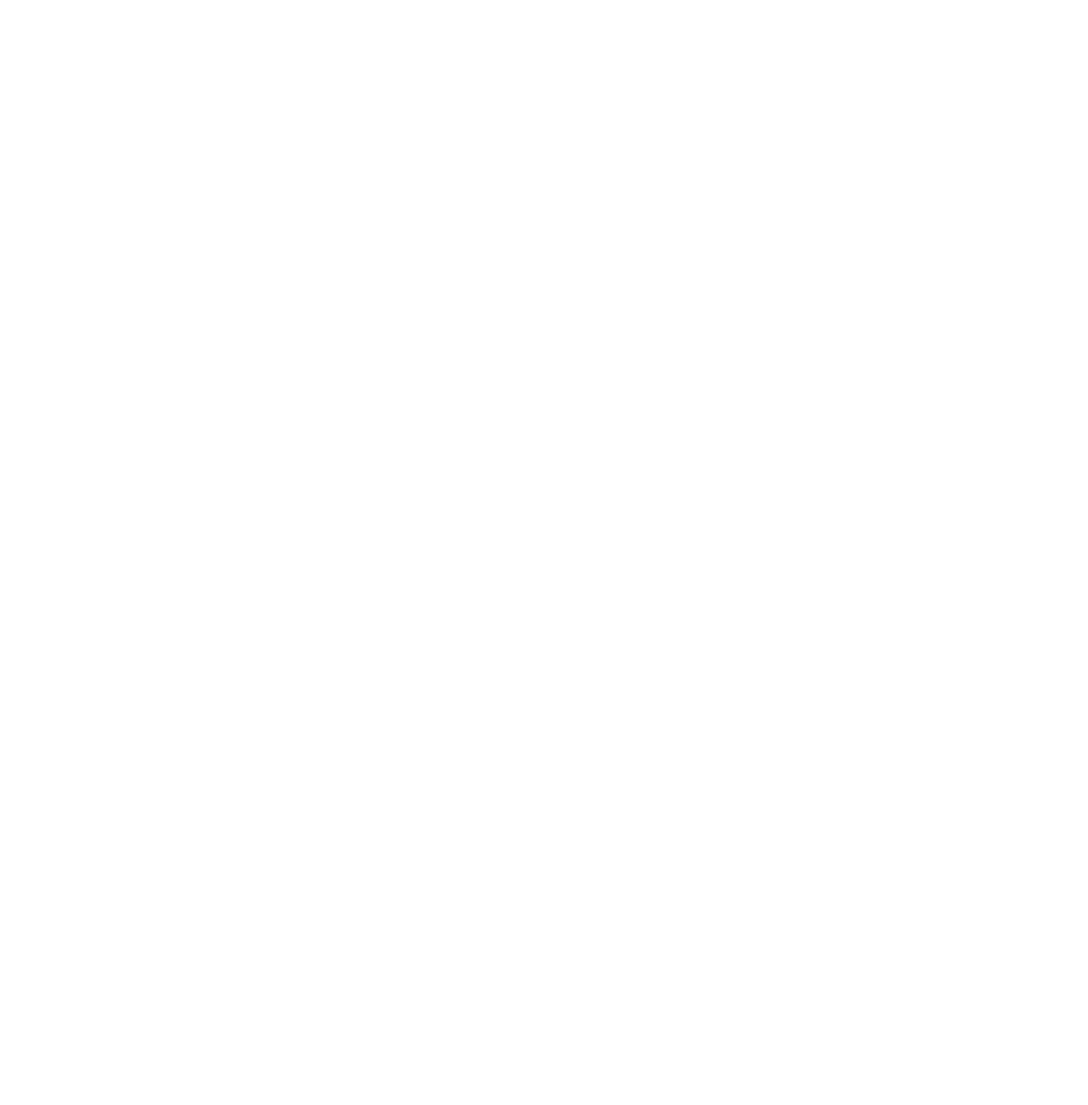
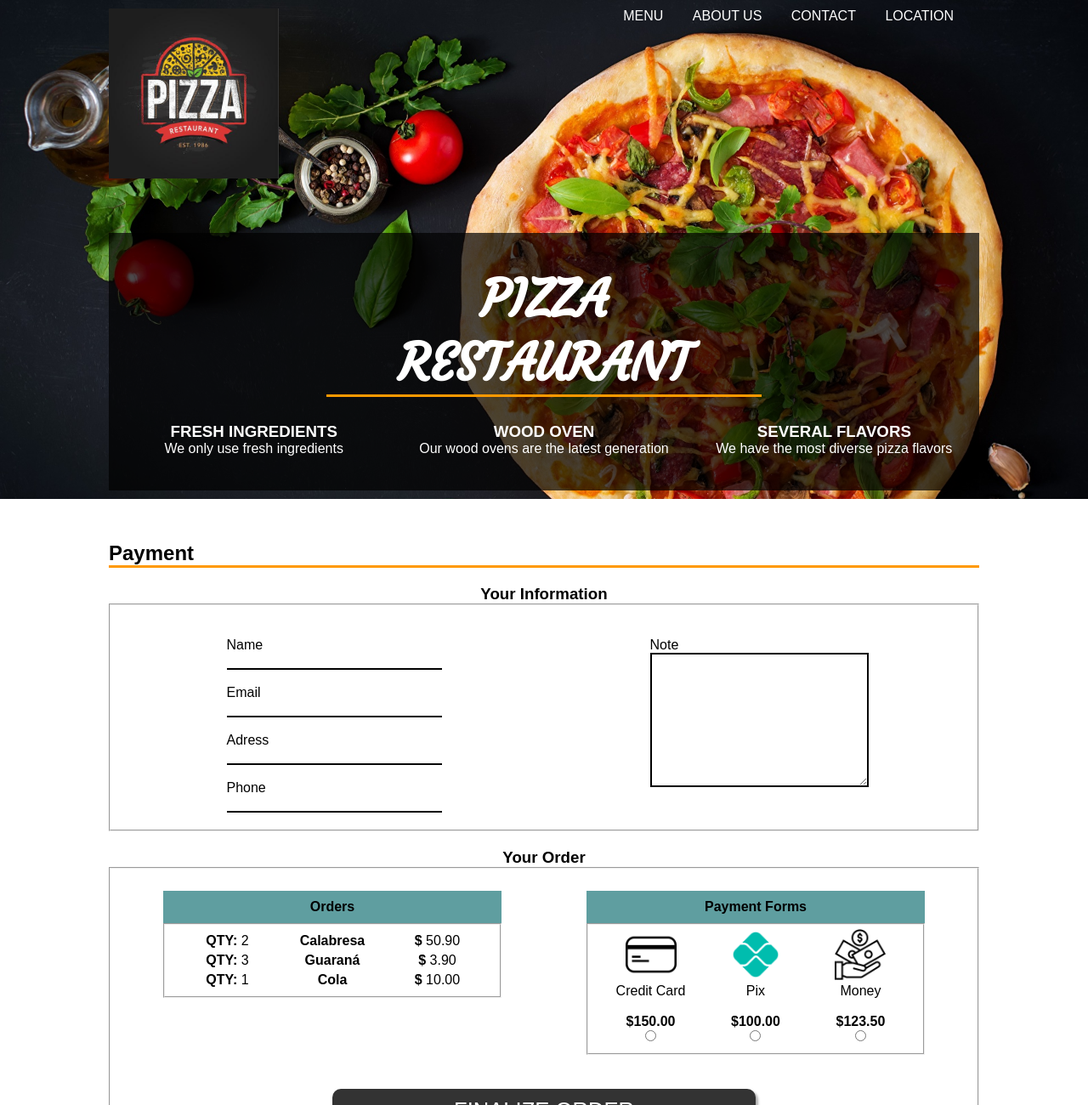
Before and after one commit to naovaipq/naovaipq.github.io, a plain HTML site: page cardapio/pages/payment.html in a window 1280 px wide. Shown: the top 1300 px of the page at 85% size. Before the commit the page ends 800 px from the top, so only its background shows below. Drawn offline with Linux system fonts and the light colour scheme.

Commit message:
adicionando page de pagamento e correções

```diff
--- a/cardapio/css/style-payment.css
+++ b/cardapio/css/style-payment.css
@@ -0,0 +1,254 @@
+* {
+    margin: 0;
+}
+
+body, html {
+    height: 100%;
+}
+
+body{
+    margin: 0px;
+    font-family: sans-serif;
+}
+
+/*container banner*/
+.container-banner{
+    background-image: url(../imgs/banner/banner-header.jpg);
+    background-repeat: no-repeat;
+    background-size: cover;
+    padding: 10px 10% 10px 10%;
+}
+
+.nav-header {
+    color: white;
+    display: flex;
+    align-items: top;
+    width: 100%;
+}
+
+.nav-img {
+    width: 50%;
+}
+
+#logo-h {
+    height: 200px;
+    width: 200px;
+}
+
+.nav-menu-h {
+    width: 50%;
+    text-align: right;
+}
+
+#menu-h a{
+    text-decoration: none;
+    color: #FFF;
+}
+
+#menu-h {
+    list-style-type: none;
+    padding: 0;
+    margin-right: 0px;
+}
+
+#menu-h li{
+    display: inline;
+    margin-right: 30px;
+}
+
+.title-infos {
+    margin-top: 60px;
+    color: white;
+    background-color: rgba(0, 0, 0, 0.70);
+    padding: 40px 0;
+}
+
+#title {
+    margin-left: 25%;
+    margin-right: 25%;
+    border-bottom: 3px solid rgb(255, 153, 0);
+}
+
+h1 {
+    text-align: center;
+    font-family: 'Courgette', cursive;
+    font-size: 60px;
+    margin: 0;
+}
+
+.infos-content {
+    display: flex;
+    margin-top: 30px;
+}
+.infos {
+    width: 33.333%;
+    text-align: center;
+}
+
+/*container-payment*/
+.container-payment {
+    margin: 50px 10%;
+}
+
+h2 {
+    border-bottom: 3px solid rgb(255, 153, 0);
+    margin: 0px;
+}
+
+/*client*/
+.form-client {
+    margin-top: 20px;
+}
+
+.form-title h3 {
+    text-align: center;
+}
+
+input {
+    border: none;
+    border-bottom: 2px solid black;
+}
+
+input:focus {
+    outline: none;
+}
+
+#note{
+    border: 2px solid black;
+}
+
+.fieldset-client {
+    display: flex;
+    padding-top: 20px;
+    padding-bottom: 20px;
+}
+
+.form-input {
+    width: 100%;
+}
+
+.col-client {
+    width: 50%;
+    padding-left: 12.5%;
+    padding-right: 12.5%;
+}
+
+
+/*order-payment*/
+.form-order-payment {
+    margin-top: 20px;
+}
+
+.order-payment{
+    display: flex;
+    padding-top: 20px;
+    padding-bottom: 20px;
+}
+
+.list-title h4 {
+    background-color: cadetblue;
+    text-align: center;
+    padding-top: 10px;
+    padding-bottom: 10px;
+}
+
+.col {
+    width: 50%;
+    padding-left: 5%;
+    padding-right: 5%;
+}
+
+/*left*/
+.form-group-order {
+    display: flex;
+    margin-top: 5px;
+}
+
+.form-group-order p {
+    width: 33.33%;
+    text-align: center;
+}
+
+
+
+/*rigth*/
+
+
+.fieldset-payment {
+    display: flex;
+    text-align: center;
+}
+
+.form-group-payment {
+    width: 33.33%;
+}
+
+.img-payment {
+    width: 60px;
+}
+
+/*button*/
+.button {
+    text-align: center;
+    padding-top: 20px;
+    padding-bottom: 20px;
+}
+
+#button-price {
+    background-color: rgb(51, 51, 51);
+    width: 50%;
+    height: 50px;
+    font-size: 160%;
+    border-radius: 10px;
+    border: none;
+    box-shadow: 3px 3px 3px rgb(175, 175, 175);
+    color: white;
+}
+
+#button-price:hover {
+    background-color: rgb(0, 0, 0);
+}
+
+
+
+
+/*container footer*/
+.container-footer {
+    bottom: 0;
+    background-color: rgba(0, 0, 0, 0.70);
+    color: white;
+    padding: 10px 10% 10px 10%;
+}
+.nav-footer {
+    display: flex;
+    margin-top: 20px;
+    margin-bottom: 20px;
+}
+
+.nav-menu-f, .nav-complements-f {
+    width: 50%;
+}
+
+#menu-f {
+    list-style-type: none;
+    padding: 0;
+    width: 50%;
+}
+
+#menu-f li {
+    margin-top: 10px;
+    border-bottom: 1px solid rgba(255, 153, 0, 0.70);
+}
+
+.copyright {
+    background-color: black;
+    color: white;
+}
+
+.copyright-content {
+    padding: 10px 10% 10px 10%;
+}
+.copyright p {
+    margin: 0;
+    text-align: center;
+}
--- a/cardapio/css/style-pizza-description.css
+++ b/cardapio/css/style-pizza-description.css
@@ -1,3 +1,7 @@
+* {
+    margin: 0;
+}
+
 body, html {
     height: 100%;
 }
@@ -86,11 +90,17 @@ h1 {
   margin: 50px 10%;
 }
 
+h2 {
+    border-bottom: 3px solid rgb(255, 153, 0);
+    margin: 0px;
+}
+
 .pizza{
     display: flex;
     margin-top: 20px;
 }
 
+/*left*/
 #pizza-img {
     width: 100%;
 }
@@ -98,11 +108,7 @@ h1 {
     width: 60%;
 }
 
-h2 {
-    border-bottom: 3px solid rgb(255, 153, 0);
-    margin: 0px;
-}
-
+/*right*/
 .pizza-description-price {
     padding: 10px;
     border-left: 1px solid rgb(175, 175, 175);
--- a/cardapio/pages/payment.html
+++ b/cardapio/pages/payment.html
@@ -0,0 +1,209 @@
+<!DOCTYPE html>
+<html lang="en">
+
+<head>
+    <meta charset="UTF-8">
+    <meta http-equiv="X-UA-Compatible" content="IE=edge">
+    <meta name="viewport" content="width=device-width, initial-scale=1.0">
+
+    <link rel="stylesheet" type="text/css" href="../css/style-payment.css" media="screen">
+
+    <link rel="preconnect" href="https://fonts.googleapis.com">
+    <link rel="preconnect" href="https://fonts.gstatic.com" crossorigin>
+    <link href="https://fonts.googleapis.com/css2?family=Courgette&display=swap" rel="stylesheet">
+
+    <title>Pizza Payment</title>
+</head>
+
+<body>
+    <header class="container-banner">
+        <nav class="nav-header">
+            <div class="nav-img">
+                <a href="../index.html"><img src="../imgs/logo/logo-icon.jpg" alt="" id="logo-h"></a>
+            </div>
+            <div class="nav-menu-h">
+                <ul id="menu-h">
+                    <li><a href="../index.html">MENU</a></li>
+                    <li><a href="#">ABOUT US</a></li>
+                    <li><a href="#">CONTACT</a></li>
+                    <li><a href="#">LOCATION</a></li>
+                </ul>
+            </div>
+        </nav>
+        <div class="title-infos">
+            <div id="title">
+                <h1><strong>PIZZA RESTAURANT</strong></h1>
+            </div>
+
+            <div class="infos-content">
+                <div class="infos">
+                    <h3>FRESH INGREDIENTS</h3>
+                    <p>We only use fresh ingredients</p>
+                </div>
+                <div class="infos">
+                    <h3>WOOD OVEN</h3>
+                    <p>Our wood ovens are the latest generation</p>
+                </div>
+                <div class="infos">
+                    <h3>SEVERAL FLAVORS</h3>
+                    <p>We have the most diverse pizza flavors</p>
+                </div>
+            </div>
+        </div>
+    </header>
+
+
+    <div class="container-payment">
+        <div class="payment-title">
+            <h2>Payment</h2>
+        </div>
+
+        <form action="" class="form-client">
+            <div class="form-title">
+                <h3>Your Information</h3>
+            </div>
+            <fieldset class="fieldset-client">
+                <div class="col-client">
+                    <div class="form-group">
+                        <br>
+                        <label for="name">Name</label><br>
+                        <input type="text" id="name" class="form-input">
+                    </div>
+                    <div class="form-group">
+                        <br>
+                        <label for="email">Email</label><br>
+                        <input type="email" id="email" class="form-input">
+                    </div>
+                    <div class="form-group">
+                        <br>
+                        <label for="adress">Adress</label><br>
+                        <input type="text" id="adress" class="form-input">
+                    </div>
+                    <div class="form-group">
+                        <br>
+                        <label for="phone">Phone</label><br>
+                        <input type="text" id="phone" class="form-input">
+                    </div>
+                </div>
+                <div class="col-client">
+                    <div class="form-group">
+                        <br>
+                        <label for="note">Note</label><br>
+                        <textarea id="note" rows="10" class="form-input"></textarea>
+                    </div>
+                </div>
+            </fieldset>
+        </form>
+
+        <form action="" class="form-order-payment">
+            <div class="form-title">
+                <h3>Your Order</h3>
+            </div>
+            <fieldset class="fieldset-order-payment">
+
+
+                <div class="order-payment">
+
+
+
+                    <div class="col">
+                        <div class="list-title">
+                            <h4>Orders</h4>
+                        </div>
+                        <form action="" class="form-order">
+                            <fieldset class="fieldset-order">
+                                <div class="form-group-order">
+                                    <p><b> QTY: </b> 2</p>
+                                    <p><b> Calabresa </b></p>
+                                    <p><b> $ </b> 50.90 </p>
+                                </div>
+                                <div class="form-group-order">
+                                    <p><b> QTY: </b> 3 </p>
+                                    <p><b> Guaraná </b></p>
+                                    <p><b> $ </b> 3.90 </p>
+                                </div>
+                                <div class="form-group-order">
+                                    <p><b> QTY: </b> 1 </p>
+                                    <p><b> Cola </b></p>
+                                    <p><b> $ </b> 10.00 </p>
+                                </div>
+                            </fieldset>
+                        </form>
+                    </div>
+
+
+                    <div class="col">
+                        <div class="list-title">
+                            <h4>Payment Forms</h4>
+                        </div>
+                        <form action="" class="form-payment">
+                            <fieldset class="fieldset-payment">
+                                <div class="form-group-payment">
+                                    <label for="creditcard">
+                                        <img src="../imgs/icons/credit-card-icon.png" alt="" class="img-payment">
+                                        <br>Credit Card
+                                        <br><br><b>$150.00</b>
+                                    </label><br>
+                                    <input type="radio" id="creditcard" name="payment">
+                                </div>
+                                <div class="form-group-payment">
+                                    <label for="pix"> <img src="../imgs/icons/pix-icon.png" alt="" class="img-payment">
+                                        <br>Pix
+                                        <br><br><b>$100.00</b>
+                                    </label><br>
+                                    <input type="radio" id="pix" name="payment">
+                                </div>
+                                <div class="form-group-payment">
+                                    <label for="money"> <img src="../imgs/icons/dinheiro-icon.png" alt=""
+                                            class="img-payment">
+                                        <br>Money
+                                        <br><br><b>$123.50</b>
+                                    </label><br>
+                                    <input type="radio" id="money" name="payment">
+                                </div>
+                            </fieldset>
+                        </form>
+                    </div>
+                </div>
+
+                <div class="button">
+                    <button id="button-price">FINALIZE ORDER</button>
+                </div>
+
+            </fieldset>
+        </form>
+    </div>
+
+
+    <footer class="container-footer">
+        <nav class="nav-footer">
+            <div class="nav-menu-f">
+                <b>NAVEGATION</b>
+                <ul id="menu-f">
+                    <li>Menu</li>
+                    <li>About Us</li>
+                    <li>Contact</li>
+                    <li>Location</li>
+                </ul>
+            </div>
+            <div class="nav-complements-f">
+                <b>COMPLEMENTS</b>
+                <ul id="menu-f">
+                    <li>Promotions</li>
+                    <li>Drinks</li>
+                    <li>Deserts</li>
+                    <li>Deliveries</li>
+                    <li>Payment Methods</li>
+                </ul>
+            </div>
+        </nav>
+    </footer>
+    <div class="copyright">
+        <div class="copyright-content">
+            <p>COPYRIGHT <B>RESTAURANT PIZZA</B></p>
+        </div>
+    </div>
+
+</body>
+
+</html>
```
Also changed, not shown: cardapio/pages/pizza-description.html (+1 -1 lines), cardapio/imgs/icons/credit-card-icon.png (added), cardapio/imgs/icons/dinheiro-icon.png (added), cardapio/imgs/icons/pix-icon.png (added).
